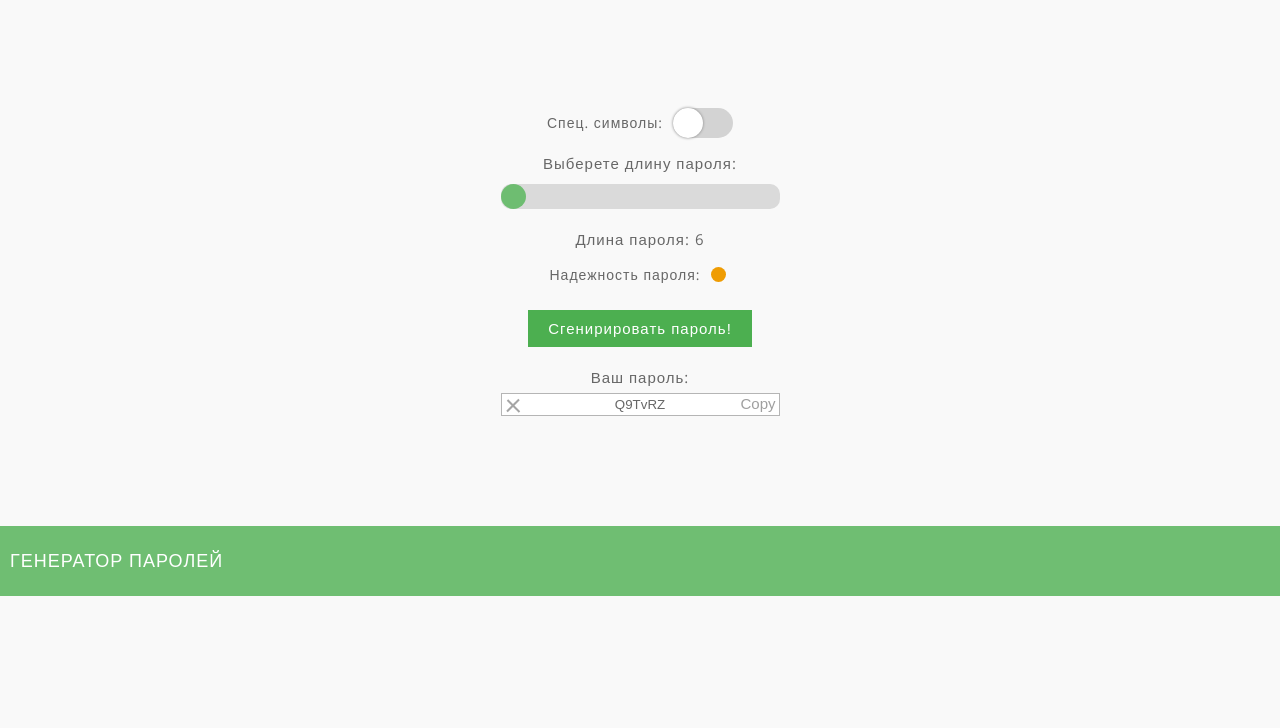
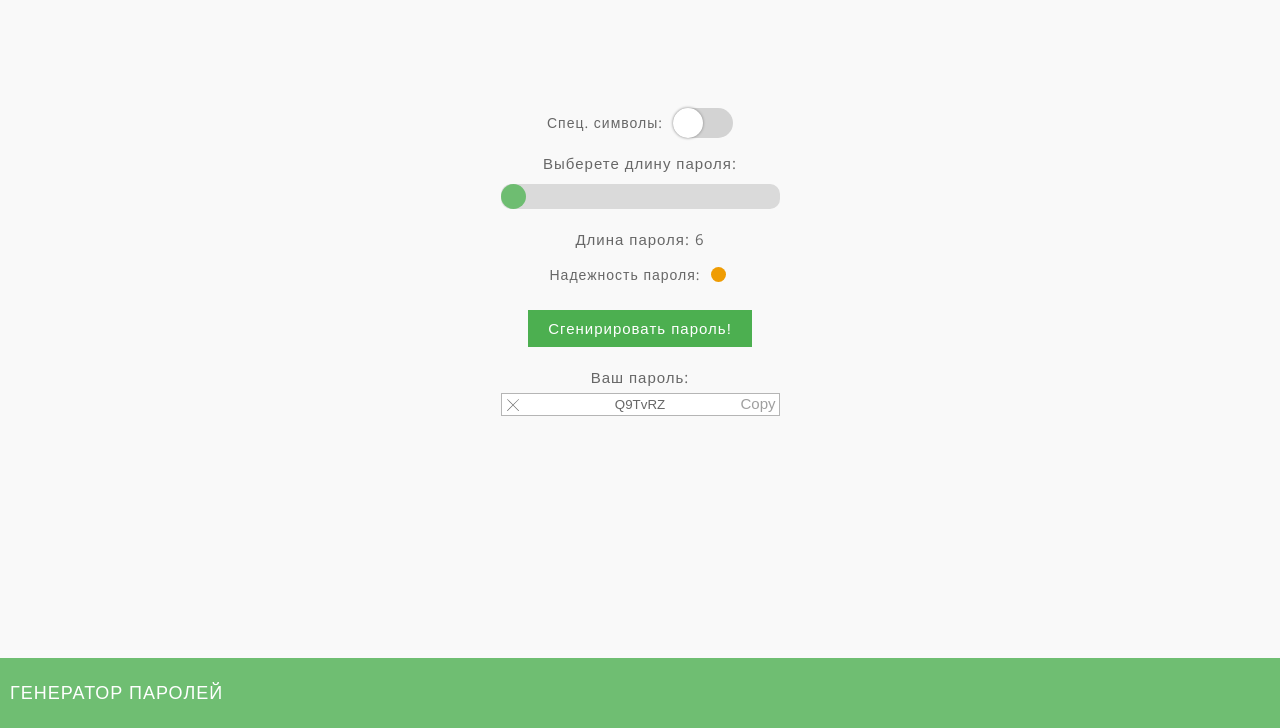
Before and after one commit to mdl95r/PassGen, a website: page src/index.html in a window 1280 px wide. Both pictures are taken after typing "Sample" into the empty fields and a click on the button "Сгенирировать пароль!". Shown: the part 72-800 px from the top of the page. Drawn offline with nearby package versions, Linux system fonts and the light colour scheme; files that its build step writes are made by us from their sources.

Commit message:
Фикс бага при просмотре на больших экранах, изменена кнопка удалить пароль

```diff
--- a/src/_header.html
+++ b/src/_header.html
@@ -2,9 +2,8 @@
     <div class="container">
         <div class="top-bar">
             <div class="logotype-wrapper">
-                <svg version="1.0" xmlns="http://www.w3.org/2000/svg" class="logotype" viewBox="0 0 889.000000 1280.000000"
-                preserveAspectRatio="xMidYMid meet">
-                    <g transform="translate(0.000000,1280.000000) scale(0.100000,-0.100000)" stroke="none">
+                <svg version="1.0" xmlns="http://www.w3.org/2000/svg" class="logotype" viewBox="0 0 889 1280">
+                    <g transform="translate(0,1280) scale(0.1,-0.1)">
                         <path d="M3880 12604 c-19 -2 -84 -9 -145 -15 -1090 -109 -2089 -753 -2667
                         -1719 -213 -357 -384 -817 -453 -1216 -50 -296 -48 -238 -52 -1431 l-4 -1123
                         -70 0 c-45 0 -68 -4 -64 -10 11 -18 85 -51 97 -44 7 4 8 3 4 -4 -5 -8 -61 -12
--- a/src/_main.html
+++ b/src/_main.html
@@ -13,9 +13,11 @@
 
                     <div class="range-wrapper password-options">
                         <label for="range" class="range-label">Выберете длину пароля:</label>
-                        <input checked type="range" min="6" max="16" value="6" id="range" name="range-name" class="range-input">
+                        <input checked type="range" min="6" max="16" value="6" id="range" name="range-name"
+                            class="range-input">
                         <div class="current-value-wrapper">
-                            <span>Длина пароля: </span><div class="current-value" id="current-value">0</div>
+                            <span>Длина пароля: </span>
+                            <div class="current-value" id="current-value">0</div>
                         </div>
                     </div>
 
@@ -34,7 +36,13 @@
                     </div>
 
                     <div class="password-ready password-options">
-                        <button class="delete-password js-delete-password" title="Сбросить пароль" aria-label="Сбросить пароль"></button>
+                        <button class="delete-password js-delete-password" title="Сбросить пароль"
+                            aria-label="Сбросить пароль"></button>
+                        <svg xmlns="http://www.w3.org/2000/svg" viewBox="0 0 512 512" class="delete-password__icon">
+                            <path
+                                d="M268 256.8l138.7-138.6a8 8 0 10-11.4-11.4L256.7 245.4 118.3 106.8a8 8 0 10-11.4 11.4l138.6 138.6-138.6 138.5a8 8 0 1011.4 11.4L256.8 268l138.5 138.6a8 8 0 0011.4 0 8 8 0 000-11.4L268 256.7z"
+                                id="cross_copy" />
+                        </svg>
                         <label for="password-ready" class="password-ready__label">Ваш пароль:</label>
                         <input type="text" id="password-ready" class="password-ready__input">
                         <button class="js-copy-password-btn copy-password-btn copy-btn">Copy</button>
--- a/src/index.html
+++ b/src/index.html
@@ -1,16 +1,20 @@
 <!DOCTYPE html>
 <html lang="en">
+
 <head>
     <meta charset="UTF-8">
     <meta name="viewport" content="width=device-width, initial-scale=1.0">
+    <meta http-equiv="X-UA-Compatible" content="IE=edge">
     <meta name="robots" content="noindex">
     <link rel="stylesheet" href="css/style.css">
     <script src="./js/scripts.js"></script>
     <title>PassGen</title>
 </head>
+
 <body>
     @@include("_header.html")
     @@include("_main.html")
     @@include("_footer.html")
 </body>
+
 </html>
--- a/src/js/scripts.js
+++ b/src/js/scripts.js
@@ -1,4 +1,4 @@
-document.addEventListener('DOMContentLoaded', function(){
+document.addEventListener('DOMContentLoaded', function () {
     const btnGenerate = document.getElementById('btn-generate');
     const range = document.getElementById('range');
     const val = document.getElementById('current-value');
@@ -9,11 +9,12 @@ document.addEventListener('DOMContentLoaded', function(){
     const GreenPass = document.querySelector('.green-color');
     const copyPass = document.querySelector('.js-copy-password');
     const DeletePass = document.querySelector('.js-delete-password');
+    const iconDel = document.querySelector('.delete-password__icon');
 
     val.innerHTML = range.value;
     let passwordLength = 6;
 
-    range.oninput = function() {
+    range.oninput = function () {
         val.innerHTML = this.value;
         if (range.value == 6) {
             GreenPass.classList.add('inactive');
@@ -98,13 +99,14 @@ document.addEventListener('DOMContentLoaded', function(){
         return retVal;
     }
 
-    btnGenerate.addEventListener('click',function(e){
+    btnGenerate.addEventListener('click', function (e) {
         e.preventDefault();
         generatePassword();
         DeletePass.style.display = 'block';
+        iconDel.style.display = 'block';
     });
 
-    passwordCopy.addEventListener('click', function(e) {
+    passwordCopy.addEventListener('click', function (e) {
         e.preventDefault();
         if (passwordReady.value == '' || passwordReady.value == null) {
             copyPass.innerText = 'Сгенирируйте пароль!'
@@ -116,25 +118,26 @@ document.addEventListener('DOMContentLoaded', function(){
         }
     });
 
-    passwordCopy.addEventListener('mouseover', function() {
+    passwordCopy.addEventListener('mouseover', function () {
         copyPass.classList.add('active')
     });
 
-    passwordCopy.addEventListener('mouseout', function() {
-        setTimeout(function() {
+    passwordCopy.addEventListener('mouseout', function () {
+        setTimeout(function () {
             copyPass.classList.remove('active');
             copyPass.innerText = 'Copy this!'
             passwordReady.style.boxShadow = '';
         }, 1500)
     });
 
-    btnShow.addEventListener('click', function() {
+    btnShow.addEventListener('click', function () {
         this.classList.toggle('switch-on');
     });
 
-    DeletePass.addEventListener('click', function(e) {
+    DeletePass.addEventListener('click', function (e) {
         e.preventDefault();
         passwordReady.value = '';
         this.style.display = '';
+        iconDel.style.display = '';
     });
 });
--- a/src/scss/_footer.scss
+++ b/src/scss/_footer.scss
@@ -3,6 +3,7 @@
     justify-content: space-between;
     flex-wrap: wrap;
     align-items: center;
+    flex-shrink: 0;
     min-height: 60px;
     text-transform: uppercase;
     padding: 5px 0;
--- a/src/scss/_main.scss
+++ b/src/scss/_main.scss
@@ -1,4 +1,5 @@
 .main {
+    flex-grow: 1;
     padding: 110px 0;
 }
 
@@ -210,29 +211,18 @@
             position: absolute;
             top: 28px;
             left: 1px;
+            z-index: 1;
             width: 23px;
             height: 21px;
             background: transparent;
-            &:after {
-                content: '';
+            &__icon {
                 position: absolute;
-                top: 2px;
-                left: 10px;
-                width: 2px;
-                height: 17px;
-                background: #a5a5a5;
-                transform: rotate(45deg);
-            }
-
-            &:before {
-                content: '';
-                position: absolute;
-                top: 10px;
-                left: 3px;
-                width: 17px;
-                height: 2px;
-                background: #a5a5a5;
-                transform: rotate(45deg);
+                top: 28px;
+                left: 2px;
+                display: none;
+                width: 20px;
+                height: 20px;
+                fill: #6c6c6c;
             }
         }
     }
--- a/src/scss/style.scss
+++ b/src/scss/style.scss
@@ -9,6 +9,9 @@ html {
 }
 
 body {
+    display: flex;
+    flex-direction: column;
+    height: 100vh;
     box-sizing: border-box;
     color: $color_main;
     min-width: $min-width;
```
Also changed, not shown: package.json (+4 -3 lines), README.md.
